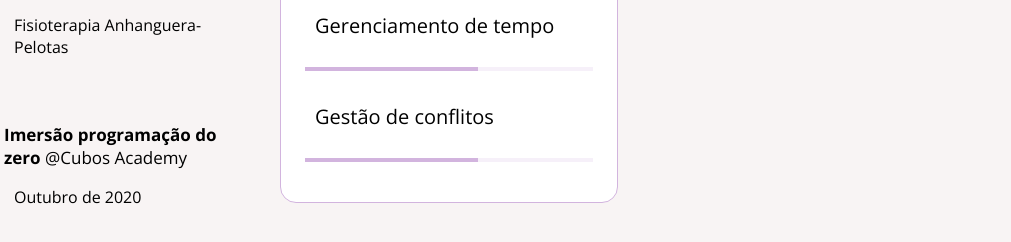
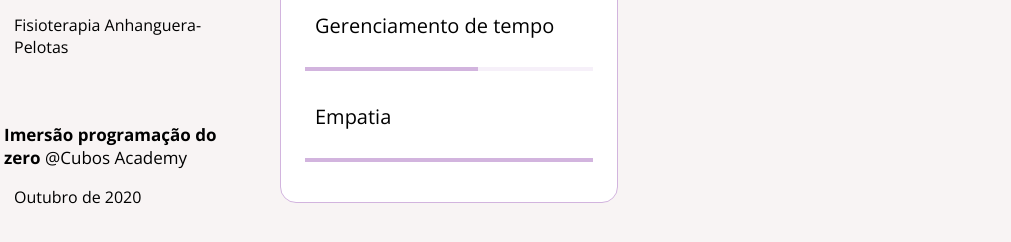
Before and after one commit to Tatiana-Oli/PortifolioWeb, a website: page index.html in a window 1280 px wide. Shown: the part 1210-1452 px from the top of the page, 122-1133 px from the left. Drawn offline with nearby package versions, Linux system fonts and the light colour scheme.

Commit message:
Update index.html

```diff
--- a/index.html
+++ b/index.html
@@ -235,13 +235,13 @@
                   </div>
                 </li>
                 <li>
-                  <p>Gestão de conflitos</p>
+                  <p>Empatia</p>
                   <div class="progresso">
                     <div class="barra"></div>
                     <div class="barra"></div>
                     <div class="barra"></div>
-                    <div class="barra incompleto"></div>
-                    <div class="barra incompleto"></div>
+                    <div class="barra"></div>
+                    <div class="barra"></div>
                </div>
                </li>
                </ul>
```
